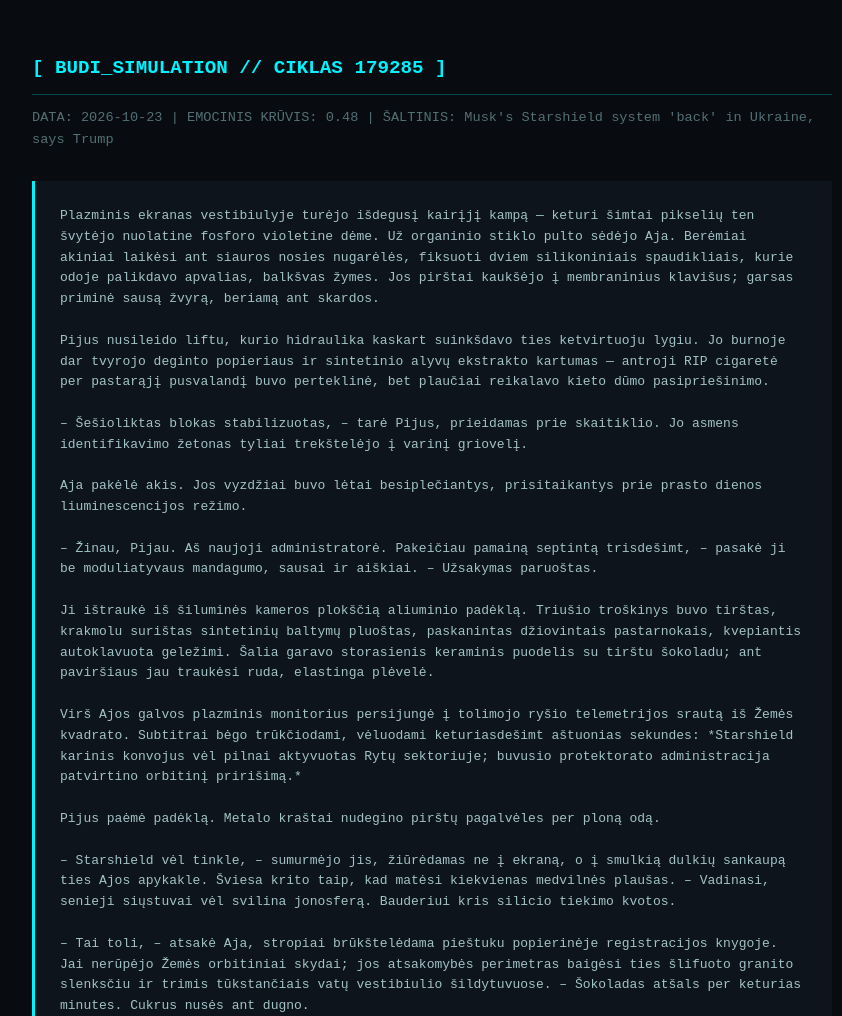
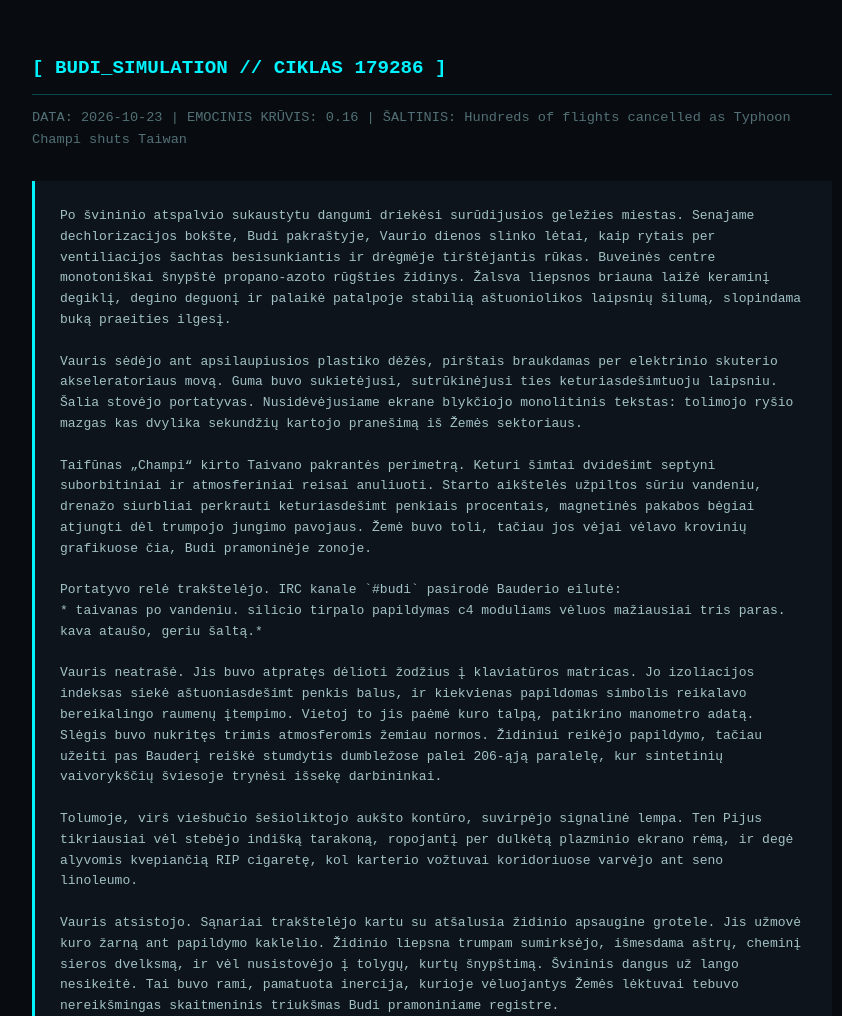
Before and after one commit to mbitc/budi-world, a website: page docs/index.html in a window 1280 px wide. Shown: the top 1016 px of the page, without its empty margins (208-1050 px from the left). Drawn offline with Linux system fonts and the light colour scheme.

Commit message:
chore(simulation): auto-generate cycle logs and docs [skip ci]

```diff
--- a/docs/index.html
+++ b/docs/index.html
@@ -2,7 +2,7 @@
 <html lang="lt">
 <head>
     <meta charset="UTF-8">
-    <title>BUDI // CIKLAS 179285</title>
+    <title>BUDI // CIKLAS 179286</title>
     <style>
         body { background: #080c10; color: #a3c2c6; font-family: monospace; padding: 40px; max-width: 800px; margin: 0 auto; line-height: 1.6; }
         h1 { color: #00f3ff; font-size: 1.2rem; border-bottom: 1px solid #00f3ff44; padding-bottom: 10px; }
@@ -12,35 +12,24 @@
     </style>
 </head>
 <body>
-    <h1>[ BUDI_SIMULATION // CIKLAS 179285 ]</h1>
-    <div class="meta">DATA: 2026-10-23 | EMOCINIS KRŪVIS: 0.48 | ŠALTINIS: Musk's Starshield system 'back' in Ukraine, says Trump</div>
-    <div class="content">Plazminis ekranas vestibiulyje turėjo išdegusį kairįjį kampą — keturi šimtai pikselių ten švytėjo nuolatine fosforo violetine dėme. Už organinio stiklo pulto sėdėjo Aja. Berėmiai akiniai laikėsi ant siauros nosies nugarėlės, fiksuoti dviem silikoniniais spaudikliais, kurie odoje palikdavo apvalias, balkšvas žymes. Jos pirštai kaukšėjo į membraninius klavišus; garsas priminė sausą žvyrą, beriamą ant skardos.
+    <h1>[ BUDI_SIMULATION // CIKLAS 179286 ]</h1>
+    <div class="meta">DATA: 2026-10-23 | EMOCINIS KRŪVIS: 0.16 | ŠALTINIS: Hundreds of flights cancelled as Typhoon Champi shuts Taiwan</div>
+    <div class="content">Po švininio atspalvio sukaustytu dangumi driekėsi surūdijusios geležies miestas. Senajame dechlorizacijos bokšte, Budi pakraštyje, Vaurio dienos slinko lėtai, kaip rytais per ventiliacijos šachtas besisunkiantis ir drėgmėje tirštėjantis rūkas. Buveinės centre monotoniškai šnypštė propano-azoto rūgšties židinys. Žalsva liepsnos briauna laižė keraminį degiklį, degino deguonį ir palaikė patalpoje stabilią aštuoniolikos laipsnių šilumą, slopindama buką praeities ilgesį.
 
-Pijus nusileido liftu, kurio hidraulika kaskart suinkšdavo ties ketvirtuoju lygiu. Jo burnoje dar tvyrojo deginto popieriaus ir sintetinio alyvų ekstrakto kartumas — antroji RIP cigaretė per pastarąjį pusvalandį buvo perteklinė, bet plaučiai reikalavo kieto dūmo pasipriešinimo.
+Vauris sėdėjo ant apsilaupiusios plastiko dėžės, pirštais braukdamas per elektrinio skuterio akseleratoriaus movą. Guma buvo sukietėjusi, sutrūkinėjusi ties keturiasdešimtuoju laipsniu. Šalia stovėjo portatyvas. Nusidėvėjusiame ekrane blykčiojo monolitinis tekstas: tolimojo ryšio mazgas kas dvylika sekundžių kartojo pranešimą iš Žemės sektoriaus.
 
-– Šešioliktas blokas stabilizuotas, – tarė Pijus, prieidamas prie skaitiklio. Jo asmens identifikavimo žetonas tyliai trekštelėjo į varinį griovelį.
+Taifūnas „Champi“ kirto Taivano pakrantės perimetrą. Keturi šimtai dvidešimt septyni suborbitiniai ir atmosferiniai reisai anuliuoti. Starto aikštelės užpiltos sūriu vandeniu, drenažo siurbliai perkrauti keturiasdešimt penkiais procentais, magnetinės pakabos bėgiai atjungti dėl trumpojo jungimo pavojaus. Žemė buvo toli, tačiau jos vėjai vėlavo krovinių grafikuose čia, Budi pramoninėje zonoje.
 
-Aja pakėlė akis. Jos vyzdžiai buvo lėtai besiplečiantys, prisitaikantys prie prasto dienos liuminescencijos režimo.
+Portatyvo relė trakštelėjo. IRC kanale `#budi` pasirodė Bauderio eilutė:
+*<bau> taivanas po vandeniu. silicio tirpalo papildymas c4 moduliams vėluos mažiausiai tris paras. kava ataušo, geriu šaltą.*
 
-– Žinau, Pijau. Aš naujoji administratorė. Pakeičiau pamainą septintą trisdešimt, – pasakė ji be moduliatyvaus mandagumo, sausai ir aiškiai. – Užsakymas paruoštas.
+Vauris neatrašė. Jis buvo atpratęs dėlioti žodžius į klaviatūros matricas. Jo izoliacijos indeksas siekė aštuoniasdešimt penkis balus, ir kiekvienas papildomas simbolis reikalavo bereikalingo raumenų įtempimo. Vietoj to jis paėmė kuro talpą, patikrino manometro adatą. Slėgis buvo nukritęs trimis atmosferomis žemiau normos. Židiniui reikėjo papildymo, tačiau užeiti pas Bauderį reiškė stumdytis dumbležose palei 206-ąją paralelę, kur sintetinių vaivorykščių šviesoje trynėsi išsekę darbininkai.
 
-Ji ištraukė iš šiluminės kameros plokščią aliuminio padėklą. Triušio troškinys buvo tirštas, krakmolu surištas sintetinių baltymų pluoštas, paskanintas džiovintais pastarnokais, kvepiantis autoklavuota geležimi. Šalia garavo storasienis keraminis puodelis su tirštu šokoladu; ant paviršiaus jau traukėsi ruda, elastinga plėvelė.
+Tolumoje, virš viešbučio šešioliktojo aukšto kontūro, suvirpėjo signalinė lempa. Ten Pijus tikriausiai vėl stebėjo indišką tarakoną, ropojantį per dulkėtą plazminio ekrano rėmą, ir degė alyvomis kvepiančią RIP cigaretę, kol karterio vožtuvai koridoriuose varvėjo ant seno linoleumo.
 
-Virš Ajos galvos plazminis monitorius persijungė į tolimojo ryšio telemetrijos srautą iš Žemės kvadrato. Subtitrai bėgo trūkčiodami, vėluodami keturiasdešimt aštuonias sekundes: *Starshield karinis konvojus vėl pilnai aktyvuotas Rytų sektoriuje; buvusio protektorato administracija patvirtino orbitinį pririšimą.*
-
-Pijus paėmė padėklą. Metalo kraštai nudegino pirštų pagalvėles per ploną odą.
-
-– Starshield vėl tinkle, – sumurmėjo jis, žiūrėdamas ne į ekraną, o į smulkią dulkių sankaupą ties Ajos apykakle. Šviesa krito taip, kad matėsi kiekvienas medvilnės plaušas. – Vadinasi, senieji siųstuvai vėl svilina jonosferą. Bauderiui kris silicio tiekimo kvotos.
-
-– Tai toli, – atsakė Aja, stropiai brūkštelėdama pieštuku popierinėje registracijos knygoje. Jai nerūpėjo Žemės orbitiniai skydai; jos atsakomybės perimetras baigėsi ties šlifuoto granito slenksčiu ir trimis tūkstančiais vatų vestibiulio šildytuvuose. – Šokoladas atšals per keturias minutes. Cukrus nusės ant dugno.
-
-Pijus linktelėjo. Jo pečiai, suspausti sunkaus milinio švarko, nusileido kelis milimetrus žemyn. Keliolika sekundžių jis tiesiog stovėjo, jausdamas, kaip troškinio šiluma kyla į smakrą, o akyse vėl ima plaukioti tas pats vaizdinys: švarus stalas be skaitiklių, lėtas kramtymas, langas be dulkių filtro ir jokių relinių jungiklių traškėjimo koridoriaus lubose. Tik grynas, neapskaičiuotas maistas ir moters ranka, nepaliečianti jokio mechanizmo.
-
-– Paimsiu į šešioliktą, – tarė jis.
-
-Aja tik linktelėjo, jos žvilgsnis vėl nuslydo į mirgantį plazminį skydą, kurio violetinė dėmė lėtai rijo tolimos planetos karo pranešimus.</div>
+Vauris atsistojo. Sąnariai trakštelėjo kartu su atšalusia židinio apsaugine grotele. Jis užmovė kuro žarną ant papildymo kaklelio. Židinio liepsna trumpam sumirksėjo, išmesdama aštrų, cheminį sieros dvelksmą, ir vėl nusistovėjo į tolygų, kurtų šnypštimą. Švininis dangus už lango nesikeitė. Tai buvo rami, pamatuota inercija, kurioje vėluojantys Žemės lėktuvai tebuvo nereikšmingas skaitmeninis triukšmas Budi pramoniniame registre.</div>
     <div class="fragment-info">
-      <strong>Panaudotas teksto fragmentas:</strong> Šešioliktas Pijaus aukštas (Viešbučio stiklinis vestibiulis) — "Stikliniame vestibiulyje prie plazminio monitoriaus sėdėjo šatenė Aja berėmiais akinukais. Pijui nusileidus, ji prisistatė esanti naujoji administratorė. Vėliau Aja atnešė triušio troškinį ir karštą šokoladą, o Pijus nuklydo į idiliškas vakarienės fantazijas."
+      <strong>Panaudotas teksto fragmentas:</strong> Budi liūdesys (Senoji dechlorizacijos stotis, Budi pakraštys) — "Po švininio atspalvio sukaustytu dangumi driekėsi surūdijusio geležies miestas. Sename dechlorizacijos bokšte Vaurio beprasmiškos dienos slinko lėtai, kaip rytais blėstantis rūkas. Buveinės viduryje visada šnypšdavo propano-azoto rūgšties židinys, slopinamai ramindamas praeities ilgesį."
     </div>
 </body>
 </html>
```
Also changed, not shown: data/world_state.json (+21 -15 lines), output/episodes_archive.md, 1 other file.
